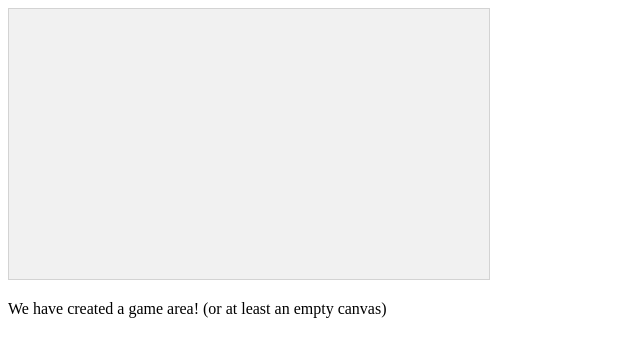
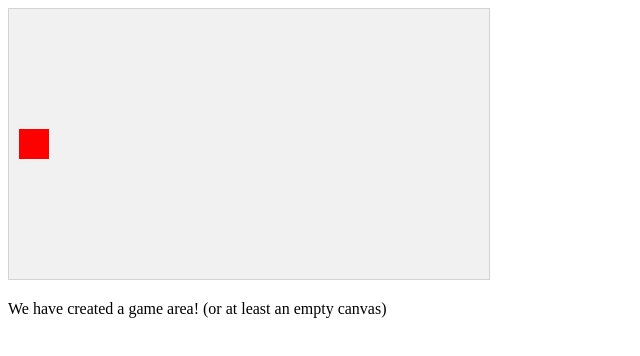
Before and after one commit to Paritchaynon/hcg-chaper-1, a plain HTML site: page index.html in a window 1280 px wide. Shown: the whole page, without its empty margins (0-640 px from the left). Drawn offline with Linux system fonts and the light colour scheme.

Commit message:
update index

```diff
--- a/index.html
+++ b/index.html
@@ -12,8 +12,21 @@ canvas {
 <body onload="startGame()">
 <script>
 
+var myGamePiece;
+
 function startGame() {
     myGameArea.start();
+    myGamePiece = new compenent(30,30,"red",10,120);
+}
+
+function compenent(width,height,color,x,y){
+    this.width=width;
+    this.height=height;
+    this.x=x;
+    this.y=y;
+    ctx = myGameArea.context;
+    ctx.fillStyle = color;
+    ctx.fillRect(this.x,this.y,this.width,this.height);
 }
 
 var myGameArea = {
@@ -25,8 +38,12 @@ var myGameArea = {
         document.body.insertBefore(this.canvas, document.body.childNodes[0]);
     }
 }
+
+
+
 </script>
 
 <p> We have created a game area! (or at least an empty canvas)</p>
+
 </body>
 </html>
```
